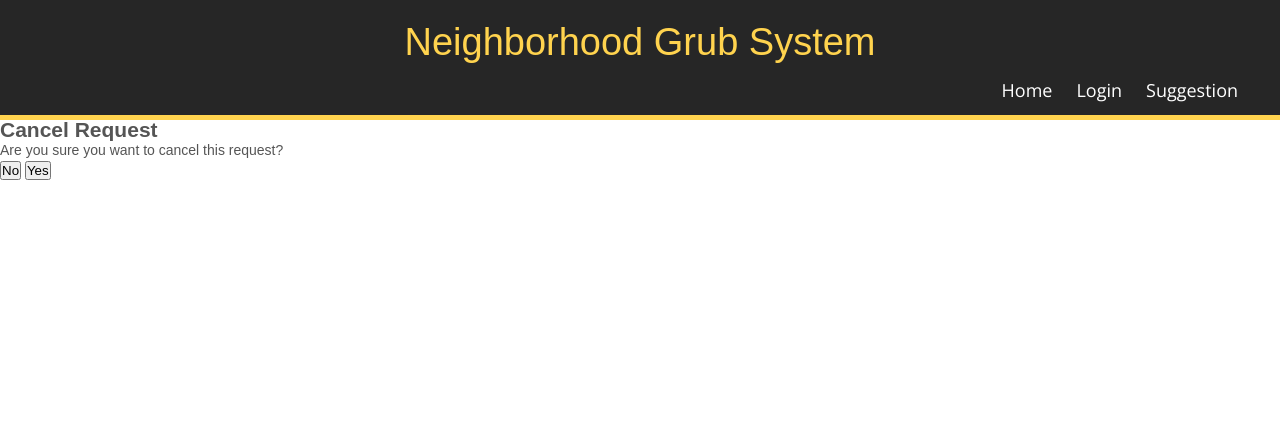
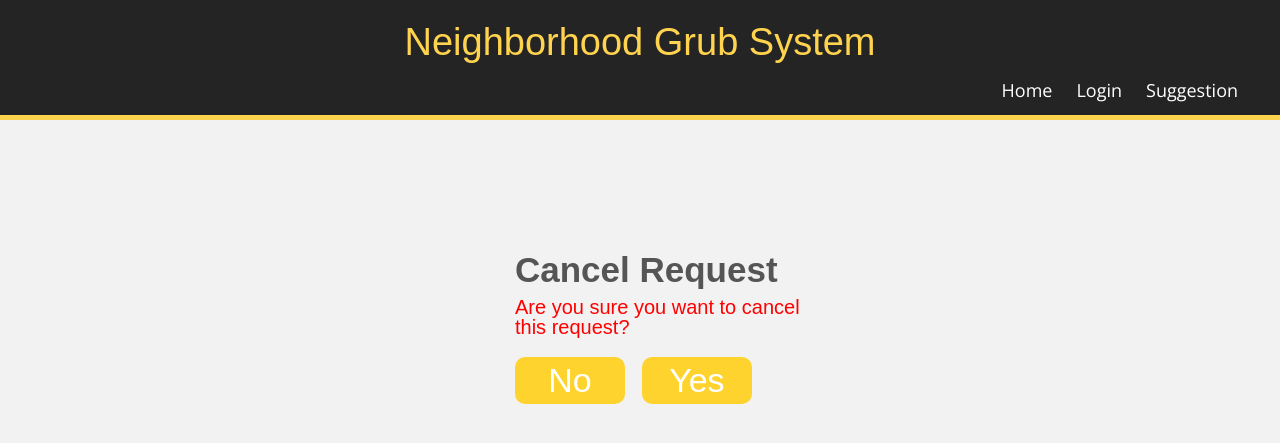
Before and after one commit to MRehman000/Neighborhood-Grub-System, a Django app: template django-project/dishes/templates/dishes/cancel_request.html in a window 1280 px wide. Shown: the top 443 px of the page. Run offline with Django 3.2, Linux system fonts and the light colour scheme; the template is opened without the code that fills it, so the values that code supplies are empty.

Commit message:
cancel request page done

```diff
--- a/django-project/dishes/templates/dishes/cancel_request.html
+++ b/django-project/dishes/templates/dishes/cancel_request.html
@@ -1,6 +1,101 @@
+{% load static %}
 {% include "ngs/header.html" %}
 
-<h2>Cancel Request</h2>
+<!DOCTYPE html>
+<html>
+	<head>
+		<title>Cancel Order</title>
+		<style type="text/css">
+			body{background-color:rgb(242,242,242);}
+
+			.wrap{
+				width: 300px;
+				height: auto;
+				/*background-color: rgb(0,0,0,0.7);*/
+				margin: 0 auto;
+				margin-top: 120px;
+				padding-top: 20px;
+				padding-left: 50px;
+				border-radius: 20px;
+				-webkit-border-radius:20px;
+				-moz-border-radius:20px;
+				-o-border-radius:20px;
+				font-family: arial;
+			}
+
+			.wrap h2{
+				font-size: 35px;
+    			margin-bottom: 17px;
+
+			}
+
+			.content p{
+				font-size: 20px;
+				color: red;
+			}
+			.content button{
+				    margin-top: 20px;
+				    margin-bottom: 20px;
+				    width: 110px;
+				    height: 47px;
+				    border: 0;
+				    border-radius: 5px;
+				    font-size: 34px;
+				    -webkit-border-radius: 10px;
+				    -moz-border-radius: 10px;
+				    -o-border-radius: 10px;
+				    background-color: #ffd32e;
+				    color: rgb(255, 255, 255);
+				    margin-right: 13px;
+
+			}
+			.content button:hover, #current{background-color: rgb(112,151,55); color:black;}
+		</style>
+	</head>
+
+	<body>
+		<div class = "wrap">
+			<h2>Cancel Request</h2>
+			<div class="content">
+				<p>Are you sure you want to cancel this request?</p>
+				<button type="submit" form="no_form">No</button>
+				<button type="submit" form="yes_form">Yes</button>
+
+				<form id="yes_form"
+				      method="post">
+				  {% csrf_token %}
+				</form>
+
+				<form id="no_form"
+				      action="/dishes/orders-requests/"
+				      method="get">
+				</form>
+			</div>
+
+		</div>
+
+	</body>
+
+
+</html>
+
+
+
+
+
+
+
+
+
+
+
+
+
+
+
+
+
+<!-- <h2>Cancel Request</h2>
 
 <p>Are you sure you want to cancel this request?</p>
 <button type="submit" form="no_form">No</button>
@@ -15,3 +110,4 @@
       action="/dishes/orders-requests/"
       method="get">
 </form>
+ -->
```
